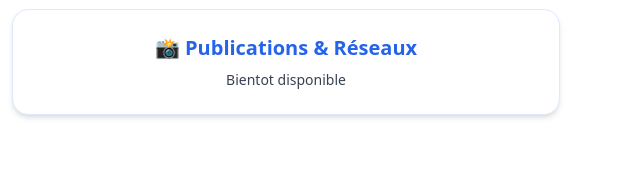
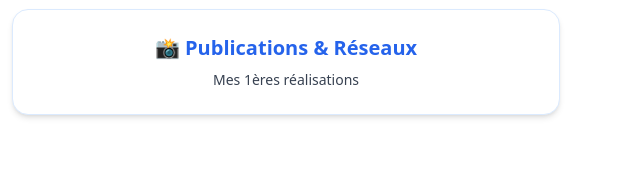
Before and after one commit to Matt-Site-2025/Presentation, a plain HTML site: page portofolio.html in a window 1280 px wide. Shown: the part 719-895 px from the top of the page, 640-1280 px from the left. Drawn offline with nearby package versions, Linux system fonts and the light colour scheme.

Commit message:
Update portofolio.html

```diff
--- a/portofolio.html
+++ b/portofolio.html
@@ -47,7 +47,7 @@
         <!-- Projet Réseaux -->
         <a href="reseaux.html" class="bg-white border border-blue-100 p-6 rounded-2xl shadow-md hover:shadow-xl transition block text-center hover:bg-blue-50">
           <h4 class="text-xl font-bold text-blue-600 mb-2">📸 Publications & Réseaux</h4>
-          <p class="text-sm text-gray-700">Bientot disponible</p>
+          <p class="text-sm text-gray-700">Mes 1ères réalisations</p>
         </a>
 
       </div>
```
